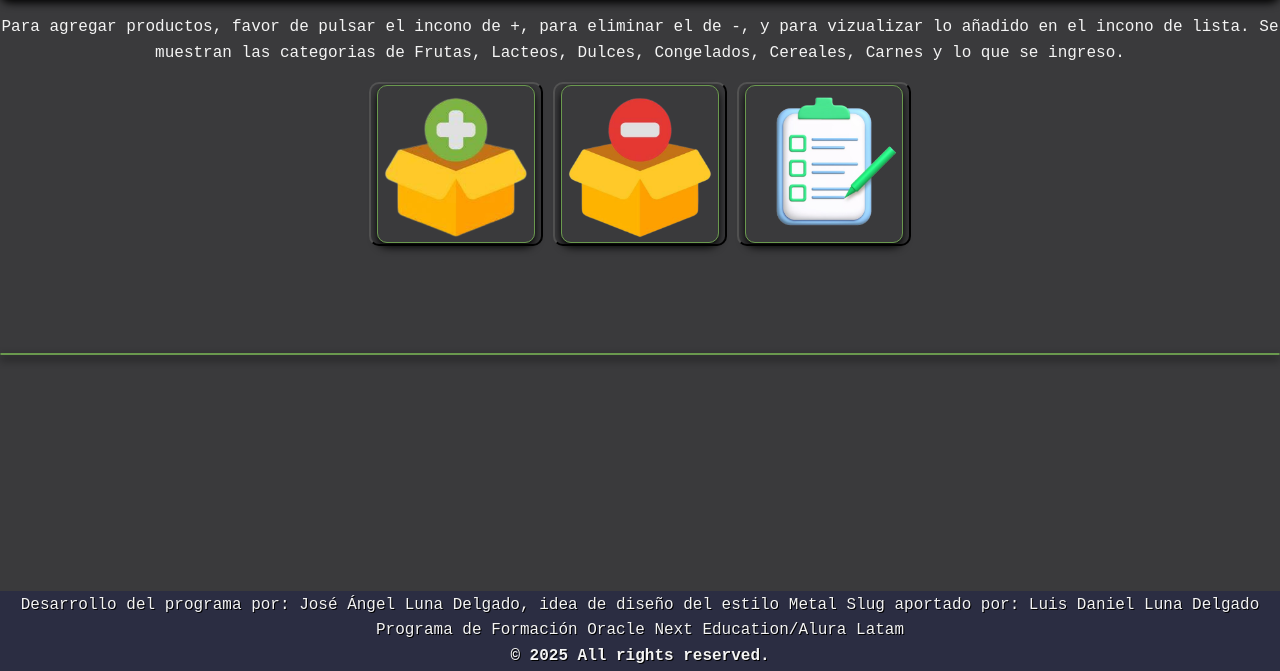
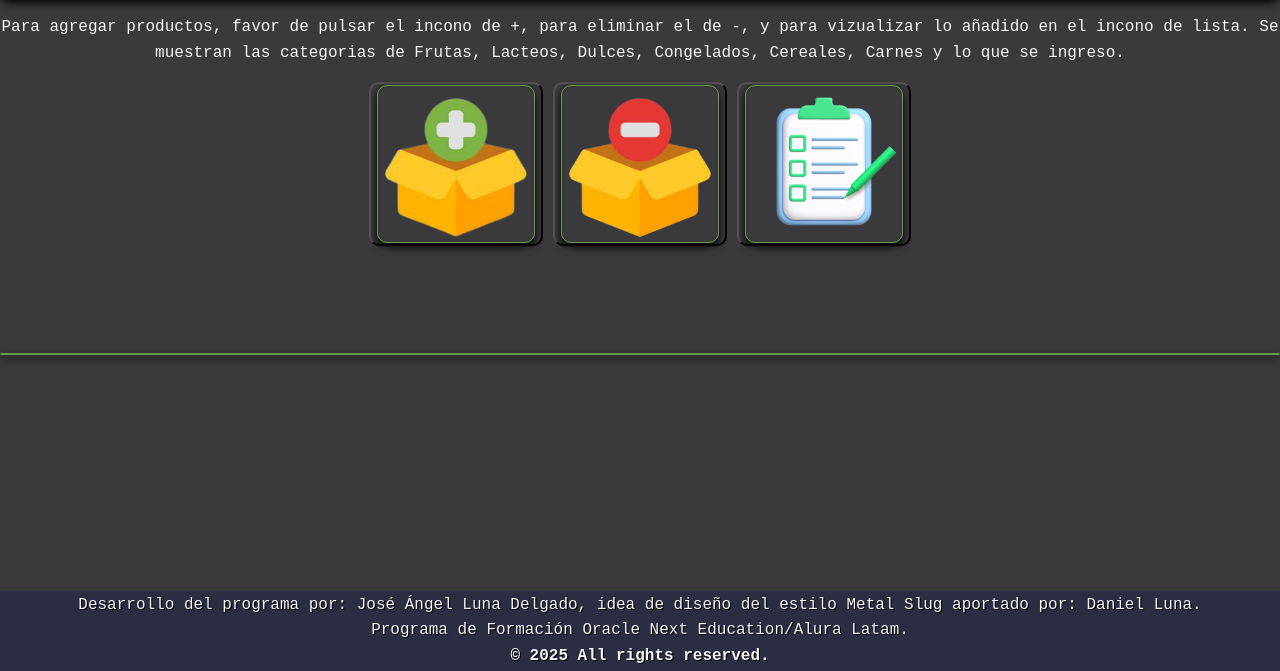
Before and after one commit to AngelLuna476/-7_DoC_Program_Arco, a plain HTML site: page 6_Day.html in a window 1280 px wide. Shown: the part 129-800 px from the top of the page. Drawn offline with Linux system fonts and the light colour scheme.

Commit message:
Update 6_Day.html

```diff
--- a/6_Day.html
+++ b/6_Day.html
@@ -277,8 +277,8 @@
     </script>
 </body>
 <footer class="footer">
-    <p class="footerp1">Desarrollo del programa por: José Ángel Luna Delgado, idea de diseño del estilo Metal Slug aportado por: Luis Daniel Luna Delgado</p>
-    <p class="footerp2">Programa de Formación Oracle Next Education/Alura Latam</p>
+    <p class="footerp1">Desarrollo del programa por: José Ángel Luna Delgado, idea de diseño del estilo Metal Slug aportado por: Daniel Luna.</p>
+    <p class="footerp2">Programa de Formación Oracle Next Education/Alura Latam.</p>
     <strong class="footerp3">&copy; 2025 All rights reserved.</strong>
 </footer>
 </html>
```
